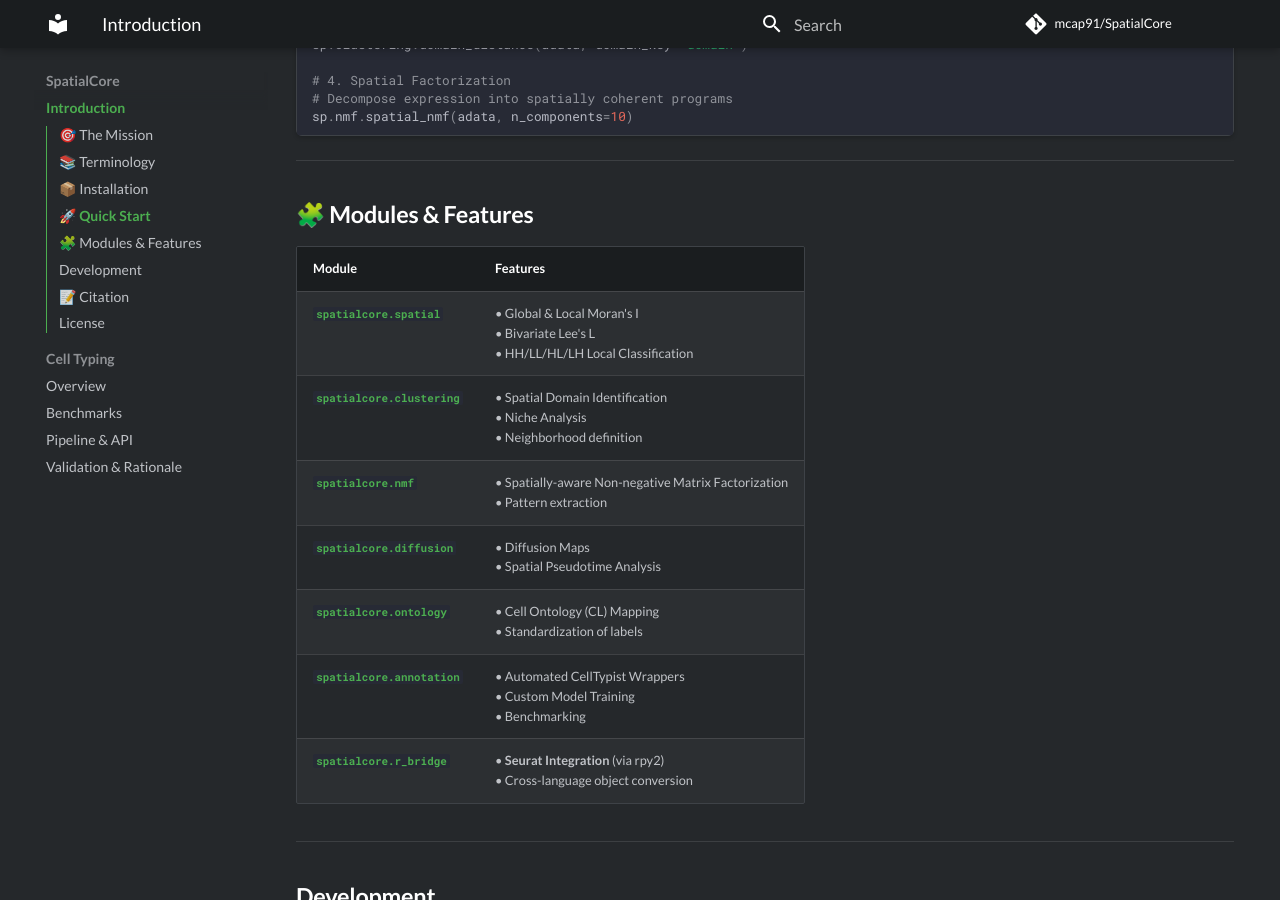
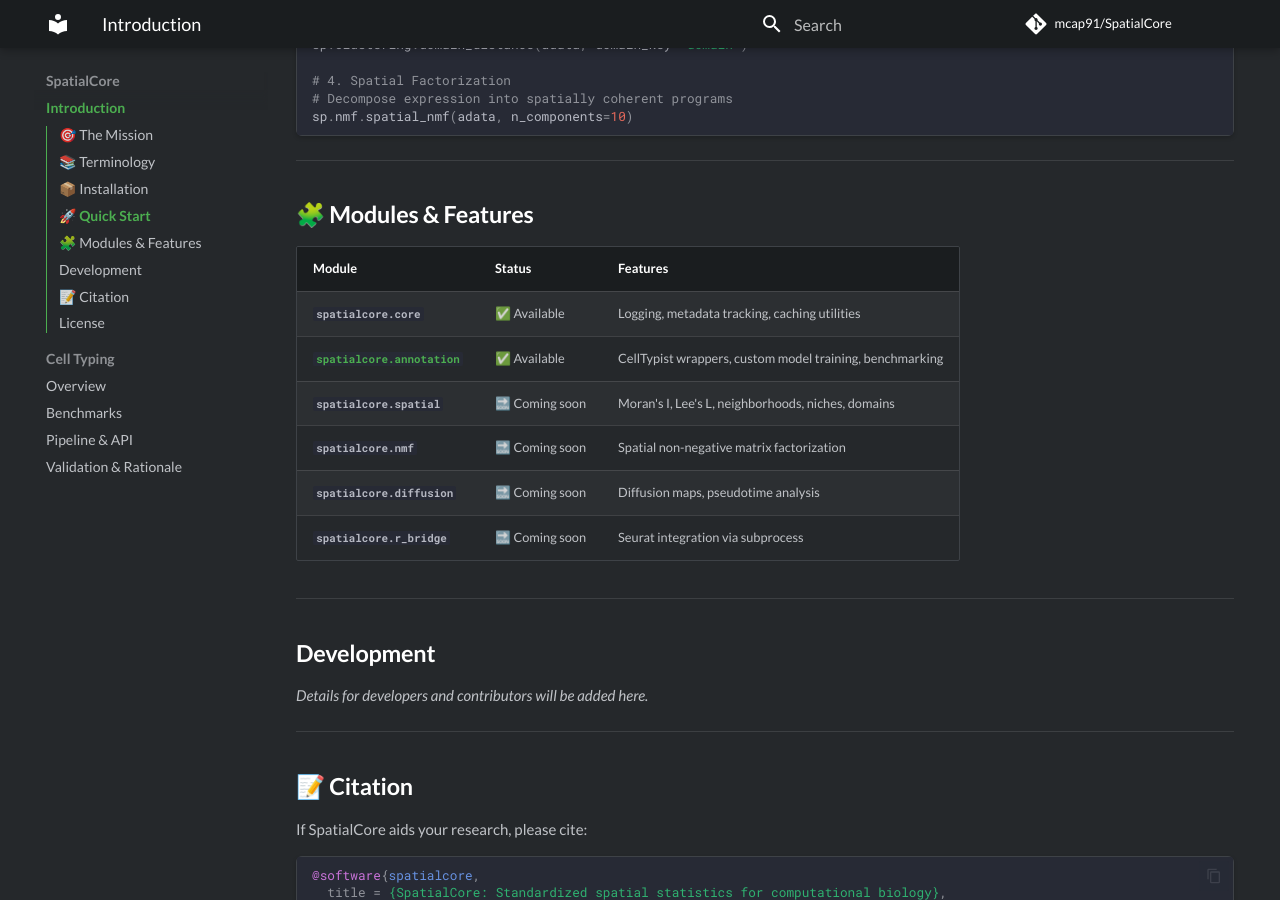
Before and after one commit to mcap91/SpatialCore, an MkDocs documentation site: the page built from docs/index.md, in a window 1280 px wide and 900 px high, scrolled down 2251 px. Built offline with MkDocs 1.6.1 and Material for MkDocs 9.7.7, drawn with Linux system fonts in a browser that asks for light colours; comment, search, counter and statistics services are not loaded.

Commit message:
Publish from dev: core, annotation, celltyping (2026-01-18 22:12)

```diff
--- a/docs/index.md
+++ b/docs/index.md
@@ -103,15 +103,14 @@ sp.nmf.spatial_nmf(adata, n_components=10)
 
 ## 🧩 Modules & Features
 
-| Module | Features |
-|--------|-------------|
-| **[`spatialcore.spatial`](spatial/index.md)** | • Global & Local Moran's I<br>• Bivariate Lee's L<br>• HH/LL/HL/LH Local Classification |
-| **[`spatialcore.clustering`](domains/index.md)** | • Spatial Domain Identification<br>• Niche Analysis<br>• Neighborhood definition |
-| **[`spatialcore.nmf`](nmf/index.md)** | • Spatially-aware Non-negative Matrix Factorization<br>• Pattern extraction |
-| **[`spatialcore.diffusion`](diffusion/index.md)** | • Diffusion Maps<br>• Spatial Pseudotime Analysis |
-| **[`spatialcore.ontology`](celltyping/ontology_conversion.md)** | • Cell Ontology (CL) Mapping<br>• Standardization of labels |
-| **[`spatialcore.annotation`](celltyping/index.md)** | • Automated CellTypist Wrappers<br>• Custom Model Training<br>• Benchmarking |
-| **[`spatialcore.r_bridge`](r_bridge/index.md)** | • **Seurat Integration** (via rpy2)<br>• Cross-language object conversion |
+| Module | Status | Features |
+|--------|--------|----------|
+| **`spatialcore.core`** | ✅ Available | Logging, metadata tracking, caching utilities |
+| **[`spatialcore.annotation`](celltyping/index.md)** | ✅ Available | CellTypist wrappers, custom model training, benchmarking |
+| **`spatialcore.spatial`** | 🔜 Coming soon | Moran's I, Lee's L, neighborhoods, niches, domains |
+| **`spatialcore.nmf`** | 🔜 Coming soon | Spatial non-negative matrix factorization |
+| **`spatialcore.diffusion`** | 🔜 Coming soon | Diffusion maps, pseudotime analysis |
+| **`spatialcore.r_bridge`** | 🔜 Coming soon | Seurat integration via subprocess |
 
 ---
 
```
